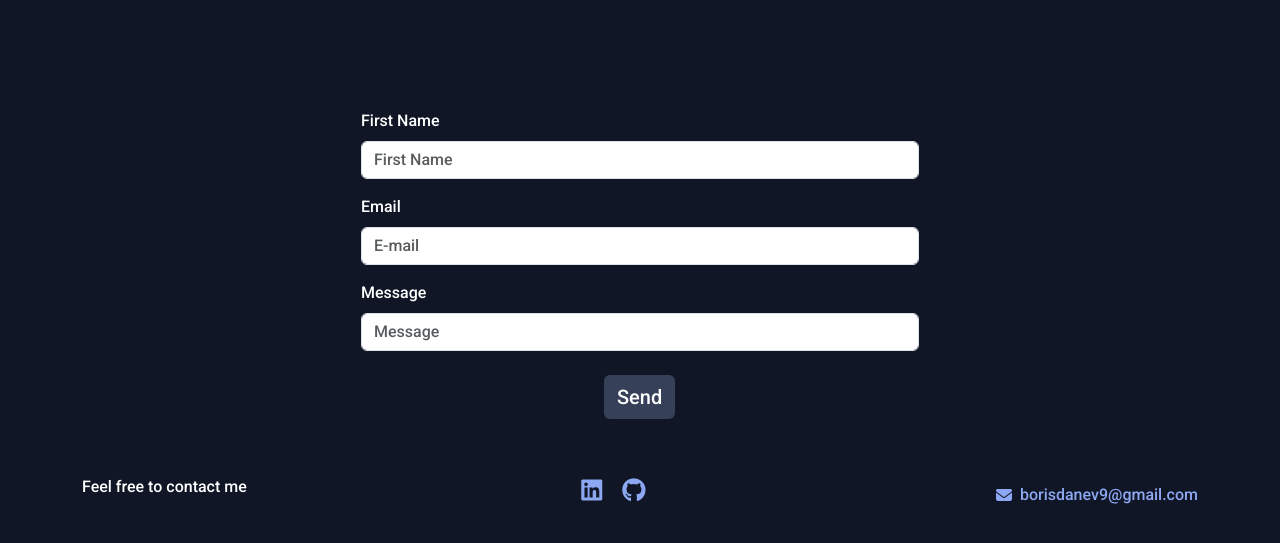
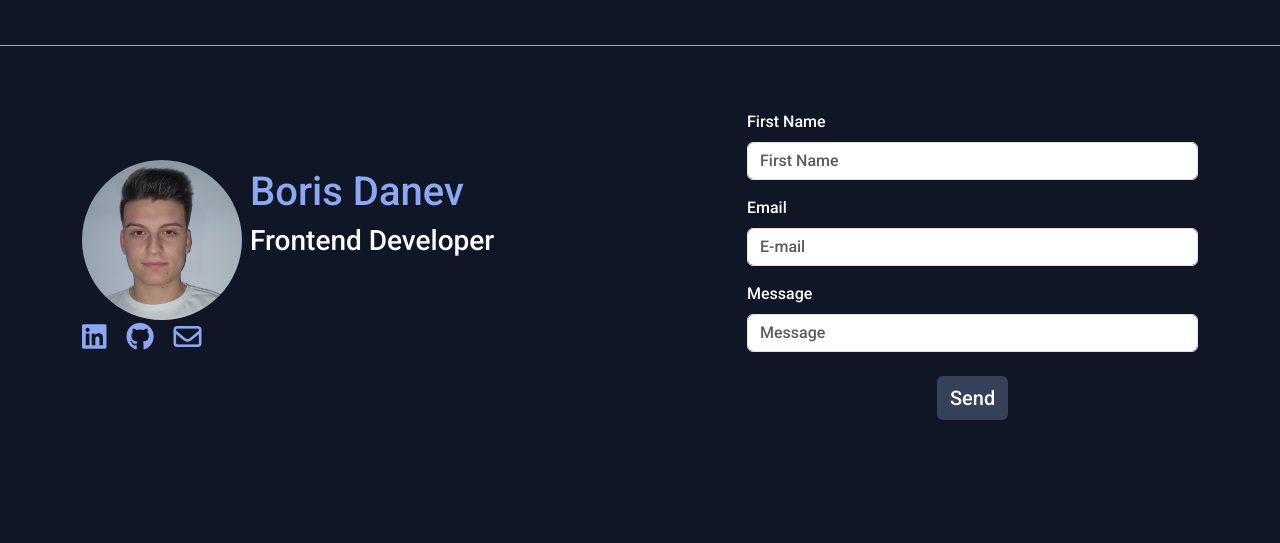
Before and after one commit to borisdanev/bdanev-portfolio, a website built with Vite: page index.html in a window 1280 px wide. Shown: the part 2235-2778 px from the top of the page. After the commit the page ends 2663 px from the top, so only its background shows below. Built offline with nearby package versions, Linux system fonts and the light colour scheme.

Commit message:
Changed footer design

```diff
--- a/index.html
+++ b/index.html
@@ -291,9 +291,39 @@
         </div>
       </div>
     </section>
-    <footer id="contact" class="p-md-5 mt-5">
+    <footer id="contact" class="p-md-5 pb-md-0 mt-5 mb-0">
       <div class="container">
-        <div class="d-flex justify-content-center">
+        <div class="row">
+          <div class="col-7 primary-color">
+            <div class="d-flex align-items-center h-100">
+              <div>
+                <div class="d-flex flex-row">
+                  <img
+                    src="images/user.webp"
+                    class="img-fluid border-rounded"
+                  />
+                  <div class="mt-2 ms-2">
+                    <p class="h2">Boris Danev</p>
+                    <p class="h4 text-white">Frontend Developer</p>
+                  </div>
+                </div>
+                <div>
+                  <a
+                    href="https://www.linkedin.com/in/boris-danev-5a2086266/"
+                    class="fa-brands fa-linkedin h4 me-3 website-link"
+                    aria-label="linkedin"
+                  ></a>
+                  <a
+                    href="https://github.com/borisdanev"
+                    class="fa-brands fa-github h4 me-3 website-link"
+                    aria-label="github"
+                  ></a>
+                  <i class="fa-solid fa-envelope me-2 h4"></i>
+                </div>
+              </div>
+            </div>
+          </div>
+          <div class="col-5">
             <form
               action="https://formspree.io/f/mbjvwlyw"
               class="form-group position-relative"
@@ -319,7 +349,9 @@
                 />
               </div>
               <div class="pt-3">
-              <label for="message" class="form-label text-white">Message</label>
+                <label for="message" class="form-label text-white"
+                  >Message</label
+                >
                 <input
                   name="message"
                   id="message"
@@ -328,7 +360,9 @@
                 />
               </div>
               <div class="d-flex justify-content-center mt-4">
-              <button class="btn primary-btn h6 underline-reveal">Send</button>
+                <button class="btn primary-btn h6 underline-reveal">
+                  Send
+                </button>
               </div>
               <div class="success-message rounded-3">
                 <i class="fa-solid fa-check"></i>
@@ -336,27 +370,10 @@
               </div>
             </form>
           </div>
-        <div
+        </div>
+        <!-- <div
           class="d-flex justify-content-between align-items-center primary-color mt-5 slide-from-down animated"
-        >
-          <p class="text-white d-none d-sm-block">Feel free to contact me</p>
-          <div>
-            <a
-              href="https://www.linkedin.com/in/boris-danev-5a2086266/"
-              class="fa-brands fa-linkedin h5 me-3 website-link"
-              aria-label="linkedin"
-            ></a>
-            <a
-              href="https://github.com/borisdanev"
-              class="fa-brands fa-github h5 me-3 website-link"
-              aria-label="github"
-            ></a>
-          </div>
-          <div class="d-flex align-items-center contact-mail">
-            <i class="fa-solid fa-envelope me-2"></i>
-            <p class="m-0">borisdanev9@gmail.com</p>
-          </div>
-        </div>
+        ></div> -->
       </div>
     </footer>
   </body>
--- a/styles/style.css
+++ b/styles/style.css
@@ -99,9 +99,17 @@ a {
   transform: translateY(-100%);
   opacity: 1;
 }
+#contact {
+  border-top: 1px solid rgb(141, 168, 242);
+}
+footer img {
+  width: 10rem !important;
+  border-radius: 50%;
+  object-fit: cover;
+}
 @media (min-width: 768px) {
   #contact form {
-    width: 50%;
+    /* width: 50%; */
   }
 }
 @media (max-width: 48rem) {
```
Lines whose indentation alone changed are shown as unchanged.
